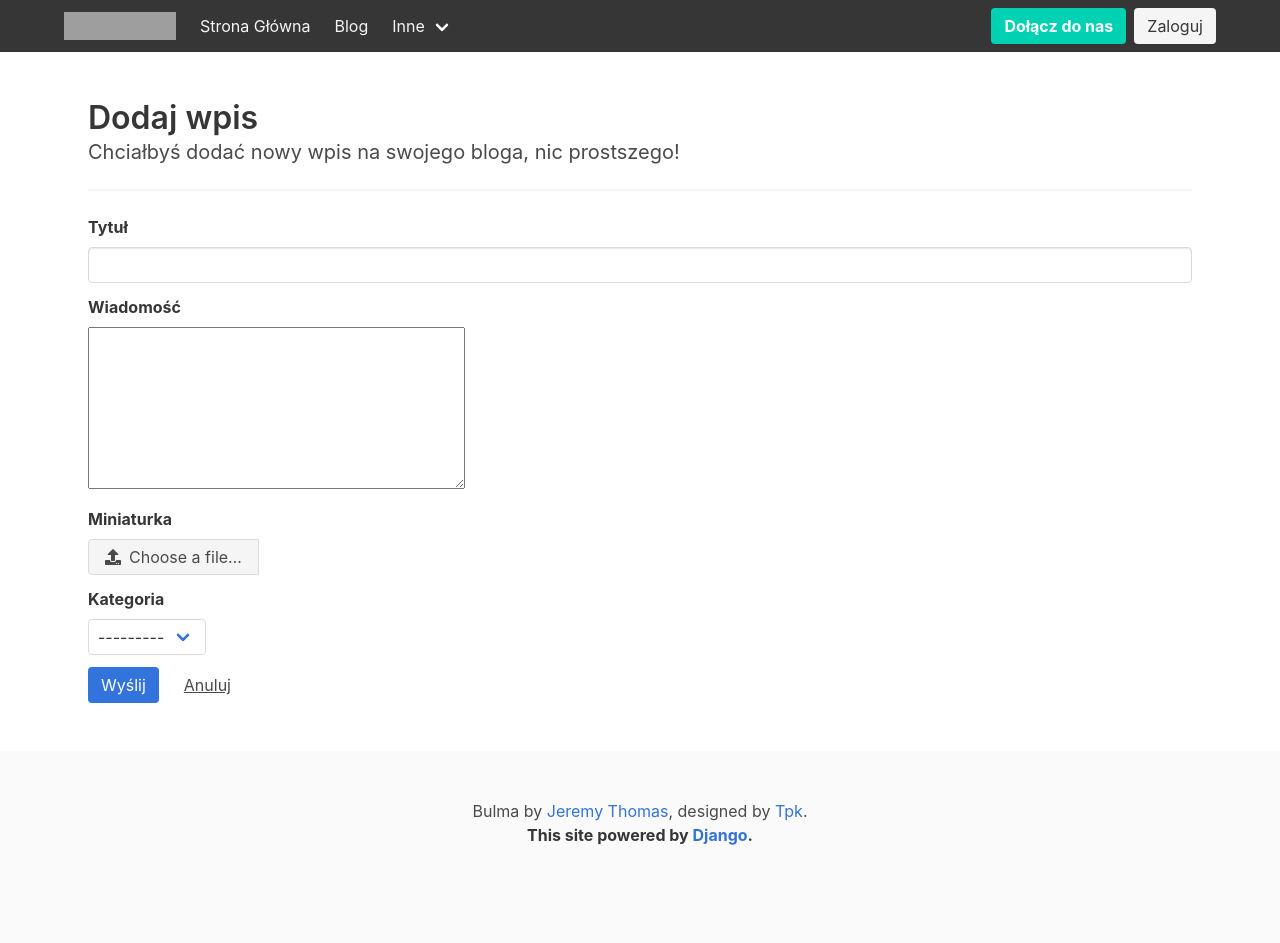
After one commit to BmB-b/Webber, a Django app: page /blog/add/ in a window 1280 px wide. The commit adds this page. Run offline with Django 3.2, Linux system fonts and the light colour scheme; data comes from the database, SQL or seed files in the repository; some libraries are stand-ins or nearby versions; grey boxes are pictures that could not be loaded.

Commit message:
Add Post template & route

```diff
--- a/blog/templates/blog/blog_index.html
+++ b/blog/templates/blog/blog_index.html
@@ -41,7 +41,7 @@
                 <p class="level-item"><a>Kopie robocze</a></p>
                 <p class="level-item"><a>Usunięte</a></p>
                 <p class="level-item">
-                    <a href="#" class="button is-success">Dodaj wpis</a>
+                    <a href="{% url 'blog:add' %}" class="button is-success">Dodaj wpis</a>
                 </p>
             </div>
 
--- /dev/null
+++ b/blog/templates/blog/post_form.html
@@ -0,0 +1,74 @@
+{% extends 'base_layout.html' %}
+
+{% block title %}Dodaj wpis{% endblock %}
+
+{% load widget_tweaks %}
+
+{% block content %}
+
+<section class="section">
+
+    <h1 class="title">Dodaj wpis</h1>
+    <h2 class="subtitle">Chciałbyś dodać nowy wpis na swojego bloga, nic prostszego!</h2>
+    <hr>
+
+    <form method="post">
+        {% csrf_token %}
+
+        <div class="field">
+            <label class="label">Tytuł</label>
+            <div class="control">
+                {{ form.title|add_class:'input' }}
+            </div>
+        </div>
+
+        <div class="field">
+            <label class="label">Wiadomość</label>
+            <div class="control">
+                {{ form.body|safe }}
+            </div>
+        </div>
+
+        <div class="field">
+            <label class="label">Miniaturka</label>
+            <div class="file has-name">
+                <label class="file-label">
+                    {{ form.thumb|add_class:'file-input' }}
+                    <span class="file-cta">
+                        <span class="file-icon">
+                            <i class="fas fa-upload"></i>
+                        </span>
+                        <span class="file-label">
+                            Choose a file…
+                        </span>
+                    </span>
+                </label>
+            </div>
+        </div>
+
+        <div class="field">
+            <label class="label">Kategoria</label>
+            <div class="control">
+                <div class="select">
+                {{ form.cat }}
+                </div>
+            </div>
+        </div>
+
+
+        <div class="field is-grouped">
+
+            <div class="control">
+            <button type="submit" class="button is-link">Wyślij</button>
+            </div>
+
+            <div class="control">
+            <button class="button is-text" onclick="history.back()">Anuluj</button>
+            </div>
+
+        </div>
+    </form>
+
+</section>
+
+{% endblock %}
--- a/blog/urls.py
+++ b/blog/urls.py
@@ -5,5 +5,9 @@ from . import views
 app_name = 'blog'
 
 urlpatterns = [
+    # Index
     path('', views.BlogIndex.as_view(), name='index'),
+
+    # Add
+    path('add/', views.PostCreate.as_view(), name='add'),
 ]
--- a/blog/views.py
+++ b/blog/views.py
@@ -1,4 +1,4 @@
-from django.views.generic import ListView
+from django.views.generic import ListView, CreateView, UpdateView, DeleteView
 
 from django.shortcuts import render
 
@@ -14,3 +14,7 @@ class BlogIndex(ListView):
         context = super(BlogIndex, self).get_context_data(**kwargs)
         context['counter'] = Post.objects.count()
         return context
+
+class PostCreate(CreateView):
+    model = Post
+    fields = ['title','body','pub_date','author','cat','thumb']
```
